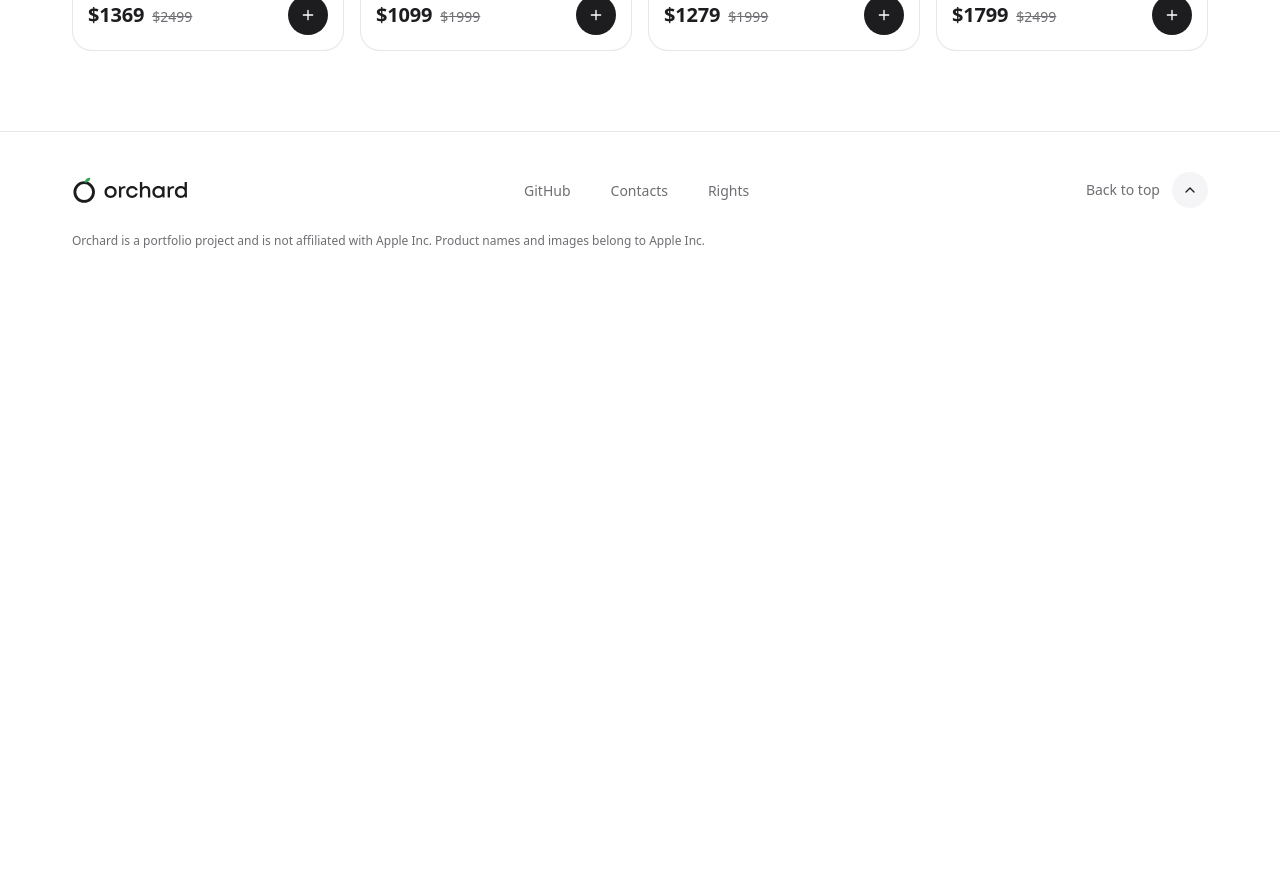
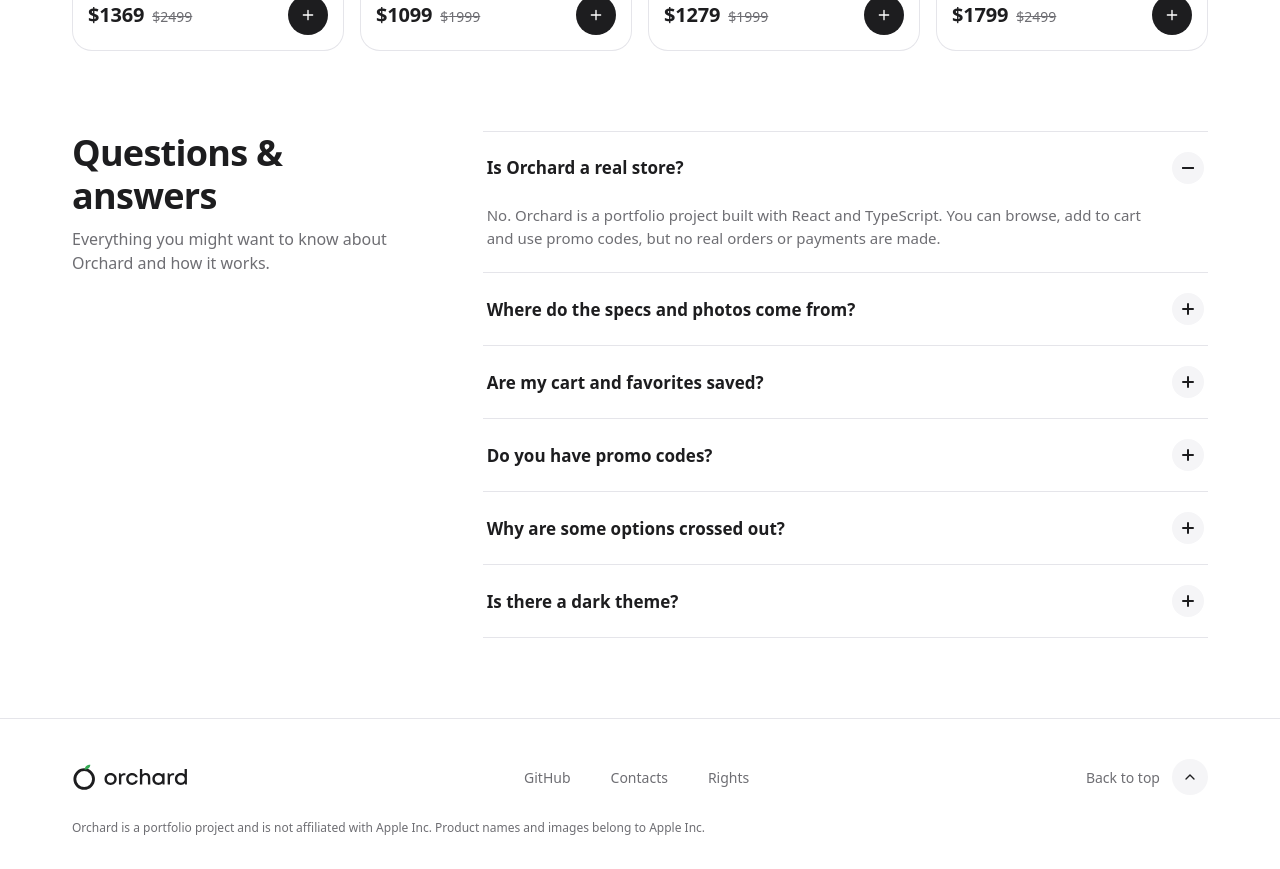
Before and after one commit to arkatovnikita/orchard-store, a React (Vite) app: page /#/ in a window 1280 px wide. Shown: the part 2540-3409 px from the top of the page. Before the commit the page ends 2822 px from the top, so only its background shows below. Built offline with nearby package versions, Linux system fonts and the light colour scheme.

Commit message:
add faq section to home page

```diff
--- a/src/modules/HomePage/HomePage.tsx
+++ b/src/modules/HomePage/HomePage.tsx
@@ -6,6 +6,7 @@ import { Loader } from '../shared/components/Loader';
 import { ProductsSlider } from '../shared/components/ProductsSlider';
 import { PicturesSlider } from './components/PicturesSlider';
 import { ShopByCategory } from './components/ShopByCategory';
+import { Faq } from './components/Faq';
 import { useRecentlyViewed } from '../shared/hooks/useRecentlyViewed';
 
 const SLIDER_LIMIT = 12;
@@ -79,6 +80,8 @@ export const HomePage = () => {
                 products={recentlyViewed}
               />
             )}
+
+            <Faq />
           </>
         )}
       </div>
--- /dev/null
+++ b/src/modules/HomePage/components/Faq/Faq.module.scss
@@ -0,0 +1,154 @@
+@use '../../../../styles/variables' as *;
+@use '../../../../styles/mixins' as *;
+
+.faq {
+  display: grid;
+  gap: 20px;
+
+  @include on-desktop {
+    grid-template-columns: 1fr 2fr;
+    gap: 48px;
+    align-items: start;
+  }
+}
+
+.title {
+  @include section-title {
+    margin-bottom: 10px;
+  }
+}
+
+.lead {
+  margin: 0;
+  font-size: 16px;
+  line-height: 1.5;
+  color: var(--color-secondary);
+
+  @include on-desktop {
+    max-width: 320px;
+  }
+}
+
+.list {
+  margin: 0;
+  padding: 0;
+  border-top: 1px solid var(--color-elements);
+  list-style: none;
+}
+
+.item {
+  border-bottom: 1px solid var(--color-elements);
+}
+
+.heading {
+  margin: 0;
+}
+
+.question {
+  display: flex;
+  gap: 16px;
+  align-items: center;
+  justify-content: space-between;
+  width: 100%;
+  padding: 18px 2px;
+  border: none;
+  font-family: inherit;
+  font-size: 16px;
+  font-weight: 600;
+  text-align: left;
+  color: var(--color-primary);
+  background: none;
+  cursor: pointer;
+
+  @include on-tablet {
+    padding: 20px 4px;
+    font-size: 17px;
+  }
+
+  &:focus-visible {
+    outline: 2px solid var(--color-primary);
+    outline-offset: 2px;
+    border-radius: $radius-sm;
+  }
+}
+
+.icon {
+  position: relative;
+  flex: 0 0 32px;
+  width: 32px;
+  height: 32px;
+  border-radius: 50%;
+  background-color: var(--color-surface);
+  transition: transform $transition-duration;
+
+  &::before,
+  &::after {
+    content: '';
+    position: absolute;
+    top: 50%;
+    left: 50%;
+    width: 12px;
+    height: 2px;
+    border-radius: 1px;
+    background-color: var(--color-primary);
+    transform: translate(-50%, -50%);
+  }
+
+  &::after {
+    transform: translate(-50%, -50%) rotate(90deg);
+    transition: transform $transition-duration;
+  }
+}
+
+.answer {
+  display: grid;
+  grid-template-rows: 0fr;
+  transition: grid-template-rows $transition-duration ease;
+}
+
+.answerInner {
+  overflow: hidden;
+}
+
+.answerText {
+  margin: 0;
+  padding: 0 48px 22px 2px;
+  font-size: 15px;
+  line-height: 1.55;
+  color: var(--color-secondary);
+
+  @include on-tablet {
+    padding-left: 4px;
+  }
+}
+
+.code {
+  padding: 2px 8px;
+  border-radius: 6px;
+  font-family: inherit;
+  font-weight: 600;
+  color: var(--color-primary);
+  background-color: var(--color-surface);
+}
+
+.itemOpen {
+  .icon {
+    transform: rotate(180deg);
+  }
+
+  .icon::after {
+    transform: translate(-50%, -50%) rotate(0deg);
+  }
+
+  .answer {
+    grid-template-rows: 1fr;
+  }
+}
+
+@media (prefers-reduced-motion: reduce) {
+  .icon,
+  .icon::after,
+  .answer {
+    transition: none;
+  }
+}
--- /dev/null
+++ b/src/modules/HomePage/components/Faq/Faq.tsx
@@ -0,0 +1,114 @@
+import { ReactNode, useId, useState } from 'react';
+import classNames from 'classnames';
+import styles from './Faq.module.scss';
+
+type FaqItem = {
+  question: string;
+  answer: ReactNode;
+};
+
+const FAQ_ITEMS: FaqItem[] = [
+  {
+    question: 'Is Orchard a real store?',
+    answer:
+      'No. Orchard is a portfolio project built with React and TypeScript. ' +
+      'You can browse, add to cart and use promo codes, but no real orders ' +
+      'or payments are made.',
+  },
+  {
+    question: 'Where do the specs and photos come from?',
+    answer:
+      'Specs are checked against official Apple data. ' +
+      'Product names and images belong to Apple Inc.',
+  },
+  {
+    question: 'Are my cart and favorites saved?',
+    answer:
+      'Yes, they are stored in your browser, so they stay after you reload ' +
+      'the page. Nothing is sent to a server.',
+  },
+  {
+    question: 'Do you have promo codes?',
+    answer: (
+      <>
+        Try <code className={styles.code}>ORCHARD10</code> in the cart for 10%
+        off.
+      </>
+    ),
+  },
+  {
+    question: 'Why are some options crossed out?',
+    answer:
+      'Crossed-out colors and storage options are out of stock, ' +
+      'so they can’t be selected.',
+  },
+  {
+    question: 'Is there a dark theme?',
+    answer:
+      'Yes. Use the moon icon in the header to switch between light and dark.',
+  },
+];
+
+export const Faq = () => {
+  const [openIndex, setOpenIndex] = useState<number | null>(0);
+  const baseId = useId();
+
+  const toggleItem = (index: number) => {
+    setOpenIndex(current => (current === index ? null : index));
+  };
+
+  return (
+    <section className={styles.faq} aria-labelledby={`${baseId}-title`}>
+      <div className={styles.intro}>
+        <h2 id={`${baseId}-title`} className={styles.title}>
+          Questions &amp; answers
+        </h2>
+
+        <p className={styles.lead}>
+          Everything you might want to know about Orchard and how it works.
+        </p>
+      </div>
+
+      <ul className={styles.list}>
+        {FAQ_ITEMS.map(({ question, answer }, index) => {
+          const isOpen = index === openIndex;
+          const buttonId = `${baseId}-question-${index}`;
+          const answerId = `${baseId}-answer-${index}`;
+
+          return (
+            <li
+              key={question}
+              className={classNames(styles.item, { [styles.itemOpen]: isOpen })}
+            >
+              <h3 className={styles.heading}>
+                <button
+                  type="button"
+                  id={buttonId}
+                  className={styles.question}
+                  aria-expanded={isOpen}
+                  aria-controls={answerId}
+                  onClick={() => toggleItem(index)}
+                >
+                  {question}
+                  <span className={styles.icon} aria-hidden="true" />
+                </button>
+              </h3>
+
+              <div
+                id={answerId}
+                role="region"
+                aria-labelledby={buttonId}
+                aria-hidden={!isOpen}
+                className={styles.answer}
+              >
+                <div className={styles.answerInner}>
+                  <p className={styles.answerText}>{answer}</p>
+                </div>
+              </div>
+            </li>
+          );
+        })}
+      </ul>
+    </section>
+  );
+};
--- /dev/null
+++ b/src/modules/HomePage/components/Faq/index.ts
@@ -0,0 +1 @@
+export { Faq } from './Faq';
```
